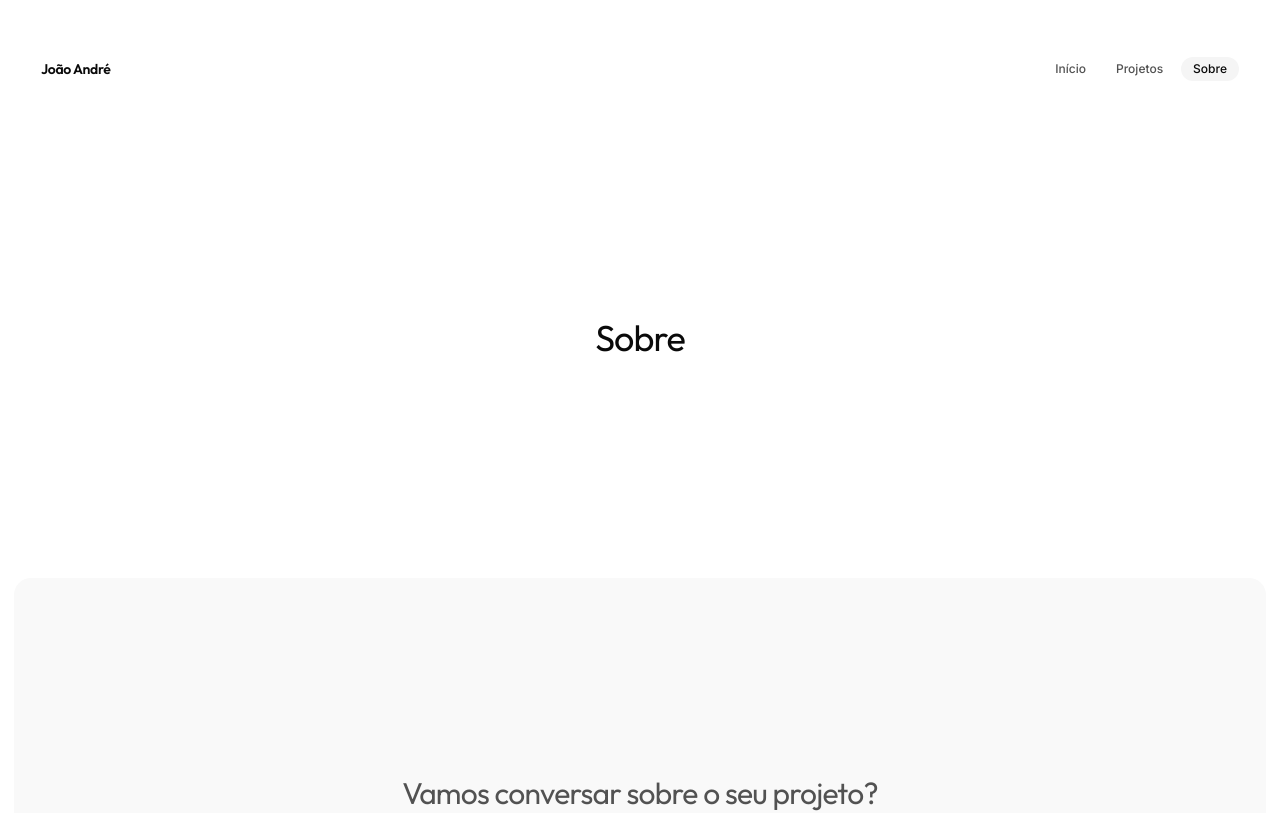
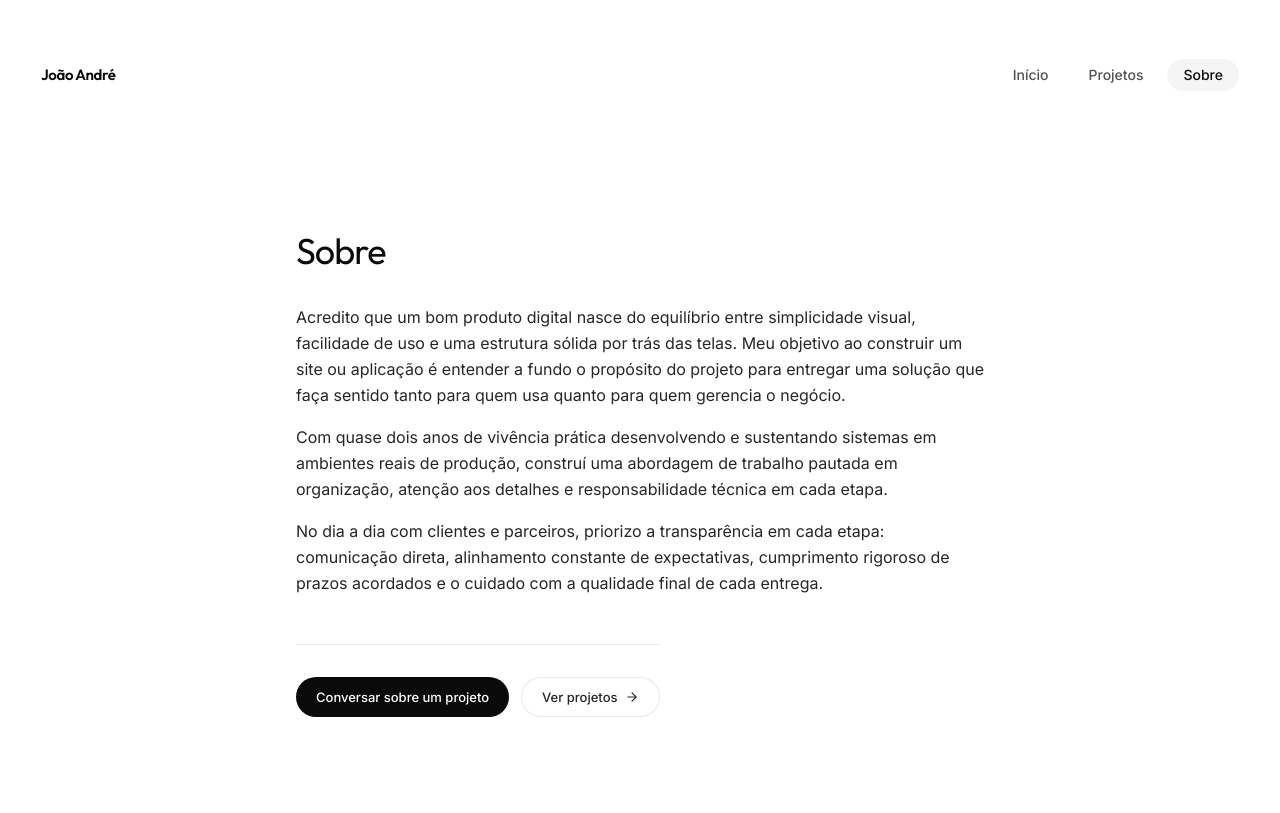
Before and after one commit to Jhnvida/portfolio, a Next.js app: page /about in a window 1280 px wide. Shown: the top 813 px of the page. Built offline with nearby package versions, Linux system fonts and the light colour scheme.

Commit message:
feat: expandir pagina sobre e aprimorar navegacao do cabecalho

```diff
--- a/src/app/about/page.tsx
+++ b/src/app/about/page.tsx
@@ -1,5 +1,7 @@
 import { AnimatedHeading } from "@/components/ui/animated-heading";
+import { ArrowRight } from "lucide-react";
 import type { Metadata } from "next";
+import Link from "next/link";
 
 export const metadata: Metadata = {
     title: "Sobre",
@@ -8,10 +10,48 @@ export const metadata: Metadata = {
 
 export default function AboutPage() {
     return (
-        <div className="mx-auto flex min-h-[60vh] max-w-3xl flex-col items-start justify-center px-6 md:px-10 py-20 sm:py-24 md:py-28 text-left">
+        <main className="mx-auto flex min-h-[60vh] max-w-3xl flex-col items-start justify-center px-6 md:px-10 py-20 sm:py-24 md:py-28 text-left">
             <AnimatedHeading className="font-heading text-2xl sm:text-3xl md:text-4xl font-normal tracking-tight text-neutral-950 leading-[1.2] sm:leading-[1.18]">
                 Sobre
             </AnimatedHeading>
-        </div>
+
+            <div className="mt-8 space-y-4 font-sans text-sm sm:text-base leading-relaxed text-neutral-800">
+                <p>
+                    Acredito que um bom produto digital nasce do equilíbrio entre simplicidade visual, facilidade de uso
+                    e uma estrutura sólida por trás das telas. Meu objetivo ao construir um site ou aplicação é entender
+                    a fundo o propósito do projeto para entregar uma solução que faça sentido tanto para quem usa quanto
+                    para quem gerencia o negócio.
+                </p>
+                <p>
+                    Com quase dois anos de vivência prática desenvolvendo e sustentando sistemas em ambientes reais de
+                    produção, construí uma abordagem de trabalho pautada em organização, atenção aos detalhes e
+                    responsabilidade técnica em cada etapa.
+                </p>
+                <p>
+                    No dia a dia com clientes e parceiros, priorizo a transparência em cada etapa: comunicação direta,
+                    alinhamento constante de expectativas, cumprimento rigoroso de prazos acordados e o cuidado com a
+                    qualidade final de cada entrega.
+                </p>
+            </div>
+
+            <div className="mt-10 sm:mt-12 pt-8 border-t border-neutral-200/80 flex flex-wrap items-center gap-3 text-xs sm:text-[13px] font-sans font-medium">
+                <a
+                    href="/#contato"
+                    className="rounded-full bg-neutral-950 px-5 py-2.5 text-xs sm:text-[13px] font-sans font-medium text-white transition-[background-color,transform] duration-200 ease-out hover:bg-neutral-800 active:scale-[0.98] inline-flex items-center justify-center min-h-10 focus:outline-none focus-visible:ring-2 focus-visible:ring-neutral-950 focus-visible:ring-offset-2"
+                >
+                    Conversar sobre um projeto
+                </a>
+                <Link
+                    href="/#projetos"
+                    className="group rounded-full border border-neutral-200/80 bg-white px-5 py-2.5 text-xs sm:text-[13px] font-sans font-medium text-neutral-800 transition-[background-color,border-color,color,transform] duration-200 ease-out hover:border-neutral-300 hover:bg-neutral-50 hover:text-neutral-950 active:scale-[0.98] inline-flex items-center justify-center gap-2 min-h-10 focus:outline-none focus-visible:ring-2 focus-visible:ring-neutral-950 focus-visible:ring-offset-2"
+                >
+                    <span>Ver projetos</span>
+                    <ArrowRight
+                        aria-hidden="true"
+                        className="h-3.5 w-3.5 shrink-0 transition-transform duration-200 ease-out group-hover:translate-x-0.5"
+                    />
+                </Link>
+            </div>
+        </main>
     );
 }
--- a/src/app/projects/[slug]/page.tsx
+++ b/src/app/projects/[slug]/page.tsx
@@ -55,7 +55,7 @@ async function ProjectContent({ params }: ProjectPageProps) {
 
 export default function ProjectDetailPage({ params }: ProjectPageProps) {
     return (
-        <div className="mx-auto flex min-h-[60vh] max-w-3xl flex-col items-start justify-center px-6 md:px-10 py-20 sm:py-24 md:py-28 text-left">
+        <main className="mx-auto flex min-h-[60vh] max-w-3xl flex-col items-start justify-center px-6 md:px-10 py-20 sm:py-24 md:py-28 text-left">
             <Link
                 href="/#projetos"
                 className="group mb-8 inline-flex items-center gap-2 font-sans text-xs font-medium text-neutral-600 py-2 sm:py-1 -ml-1 px-1 transition-colors duration-200 ease-out hover:text-neutral-950 focus:outline-none focus-visible:ring-2 focus-visible:ring-neutral-950 focus-visible:ring-offset-1 focus-visible:rounded-sm"
@@ -77,6 +77,6 @@ export default function ProjectDetailPage({ params }: ProjectPageProps) {
             >
                 <ProjectContent params={params} />
             </Suspense>
-        </div>
+        </main>
     );
 }
--- a/src/components/home/hero.tsx
+++ b/src/components/home/hero.tsx
@@ -2,6 +2,7 @@
 
 import gsap from "gsap";
 import { ScrollTrigger } from "gsap/ScrollTrigger";
+import { ArrowRight } from "lucide-react";
 import Link from "next/link";
 import { useEffect, useRef } from "react";
 
@@ -63,7 +64,7 @@ export function Hero() {
     return (
         <section
             ref={heroRef}
-            className="sticky top-0 z-0 -mt-20 sm:-mt-24 pt-28 sm:pt-32 pb-16 flex min-h-[85svh] md:min-h-[88svh] w-full flex-col items-center justify-center bg-surface-subtle px-6 text-center"
+            className="sticky top-0 z-0 -mt-[110px] sm:-mt-[118px] pt-28 sm:pt-32 pb-16 flex min-h-[85svh] md:min-h-[88svh] w-full flex-col items-center justify-center bg-surface-subtle px-6 text-center"
         >
             <div ref={contentRef} className="mx-auto max-w-2xl transform-gpu will-change-transform">
                 <h1
@@ -89,10 +90,14 @@ export function Hero() {
 
                     <Link
                         href="/about"
-                        className="rounded-full border border-neutral-200/80 bg-white px-5 py-2.5 text-neutral-800 transition-[background-color,border-color,color,transform] duration-200 ease-out hover:border-neutral-300 hover:bg-neutral-50 hover:text-neutral-950 active:scale-[0.98] inline-flex items-center justify-center min-h-10 focus:outline-none focus-visible:ring-2 focus-visible:ring-neutral-950 focus-visible:ring-offset-2"
+                        className="group rounded-full border border-neutral-200/80 bg-white px-5 py-2.5 text-neutral-800 transition-[background-color,border-color,color,transform] duration-200 ease-out hover:border-neutral-300 hover:bg-neutral-50 hover:text-neutral-950 active:scale-[0.98] inline-flex items-center justify-center gap-2 min-h-10 focus:outline-none focus-visible:ring-2 focus-visible:ring-neutral-950 focus-visible:ring-offset-2"
                         aria-label="Conhecer mais sobre minha postura profissional e trajetória"
                     >
-                        Conhecer o trabalho
+                        <span>Conhecer o trabalho</span>
+                        <ArrowRight
+                            aria-hidden="true"
+                            className="h-3.5 w-3.5 shrink-0 transition-transform duration-200 ease-out group-hover:translate-x-0.5"
+                        />
                     </Link>
                 </div>
             </div>
--- a/src/components/home/personal-intro.tsx
+++ b/src/components/home/personal-intro.tsx
@@ -5,7 +5,7 @@ export function PersonalIntro() {
     return (
         <section
             aria-label="Apresentação pessoal e especialidades"
-            className="mx-auto max-w-355 px-6 md:px-10 py-24 md:py-36 border-t border-neutral-200/80"
+            className="mx-auto max-w-[1420px] px-6 md:px-10 py-24 md:py-36 border-t border-neutral-200/80"
         >
             <div className="grid grid-cols-1 md:grid-cols-12 gap-y-12 md:gap-x-16 lg:gap-x-20">
                 <div className="md:col-span-7 lg:col-span-7">
@@ -19,10 +19,10 @@ export function PersonalIntro() {
                             para automatizar tarefas do dia a dia.
                         </p>
                         <p>
-                            Estudo Ciência da Computação na UniFAJ e acumulo quase dois anos de experiência prática na
-                            Assist Soluções em TI, desenvolvendo e mantendo sistemas em produção. No dia a dia, trabalho
-                            com tecnologias como TypeScript, React, Node.js e PHP, valorizando sempre a clareza na
-                            comunicação, o cumprimento de prazos e o bom acabamento técnico.
+                            Trago quase dois anos de experiência prática no desenvolvimento e sustentação de sistemas
+                            reais em produção. No meu processo de trabalho, valorizo a clareza na comunicação, o
+                            cumprimento rigoroso de prazos e o bom acabamento técnico, garantindo soluções estáveis e
+                            pensadas para gerar resultados concretos.
                         </p>
                     </div>
 
@@ -64,7 +64,7 @@ export function PersonalIntro() {
 
                     <div className="mt-10 md:mt-12">
                         <p className="font-sans text-xs font-medium text-neutral-600 mb-3 sm:mb-4">Disponibilidade</p>
-                        <p className="font-sans text-sm text-neutral-700 leading-relaxed">
+                        <p className="font-sans text-sm text-neutral-800 leading-relaxed">
                             Aberto a novas oportunidades de trabalho, projetos sob medida e colaborações técnicas.
                             Disponível para atuação remota ou presencial na região de Jaguariúna e Campinas, SP.
                         </p>
--- a/src/components/home/project-gallery.tsx
+++ b/src/components/home/project-gallery.tsx
@@ -37,6 +37,11 @@ function ProjectCard({ project, isPreview = false }: { project: ProjectItem; isP
                     className="absolute inset-0 rounded-xl md:rounded-2xl bg-linear-to-br from-neutral-100/80 via-neutral-50/70 to-neutral-100/90"
                 />
             )}
+
+            <div
+                aria-hidden="true"
+                className="pointer-events-none absolute inset-x-0 top-0 h-28 sm:h-32 bg-linear-to-b from-white/85 via-white/35 to-transparent z-5"
+            />
 
             <div className="absolute top-0 inset-x-0 z-10 p-5 sm:p-7 md:p-8 flex flex-col sm:flex-row sm:items-baseline sm:justify-between gap-1 sm:gap-4">
                 <span className="font-heading text-base sm:text-lg font-medium tracking-tight text-neutral-950 transition-colors duration-200 group-hover:text-neutral-700">
@@ -121,7 +126,7 @@ export function ProjectGallery() {
         <section
             id="projetos"
             aria-label="Projetos selecionados"
-            className="mx-auto max-w-355 px-6 md:px-10 pb-24 md:pb-32 scroll-mt-24"
+            className="mx-auto max-w-[1420px] px-6 md:px-10 pb-24 md:pb-32 scroll-mt-24"
         >
             <div className="flex flex-col gap-12 sm:gap-16 md:gap-20">
                 {visibleProjects.map((project, index) => {
--- a/src/components/layout/footer.tsx
+++ b/src/components/layout/footer.tsx
@@ -74,19 +74,7 @@ export function Footer() {
             animateTextChange(confirmedText);
         }
 
-        window.dispatchEvent(
-            new CustomEvent("cursor-state-change", {
-                detail: { mode: "copy", text: "Copiado!" },
-            }),
-        );
-
         resetTimeoutRef.current = setTimeout(() => {
-            window.dispatchEvent(
-                new CustomEvent("cursor-state-change", {
-                    detail: { text: "Clique para copiar" },
-                }),
-            );
-
             animateTextChange(initialText, () => setIsCopied(false));
         }, 3200);
     };
@@ -209,7 +197,7 @@ export function Footer() {
                             onBlur={() => setIsHovered(false)}
                             onTouchStart={() => setIsHovered(true)}
                             data-cursor="copy"
-                            data-cursor-text={isCopied ? "Copiado!" : "Copiar e-mail"}
+                            data-cursor-text="Copiar e-mail"
                             className={`group font-heading text-2xl sm:text-3xl md:text-4xl font-medium tracking-tight transition-colors duration-200 ease-out focus:outline-none focus-visible:ring-2 focus-visible:ring-neutral-950 focus-visible:ring-offset-2 rounded-lg px-2.5 py-1 wrap-break-word sm:break-normal inline-flex items-center justify-center w-fit cursor-pointer ${
                                 isHighlightActive ? "text-neutral-950" : "text-neutral-700 hover:text-neutral-950"
                             }`}
--- a/src/components/layout/header.tsx
+++ b/src/components/layout/header.tsx
@@ -11,11 +11,14 @@ const NAV_ITEMS = [
     { href: "/about", label: "Sobre" },
 ] as const;
 
+type HomeSection = "inicio" | "projetos" | "outro";
+
 export function Header() {
     const headerRef = useRef<HTMLElement>(null);
     const pathname = usePathname();
     const [isFloating, setIsFloating] = useState(false);
     const isFloatingRef = useRef(false);
+    const [activeHomeSection, setActiveHomeSection] = useState<HomeSection>("inicio");
 
     useEffect(() => {
         const prefersReducedMotion = window.matchMedia("(prefers-reduced-motion: reduce)").matches;
@@ -41,6 +44,10 @@ export function Header() {
             } else if (isFloatingRef.current && currentScroll < LEAVE_THRESHOLD) {
                 isFloatingRef.current = false;
                 setIsFloating(false);
+            }
+
+            if (pathname === "/" && currentScroll < 100) {
+                setActiveHomeSection("inicio");
             }
         };
 
@@ -69,42 +76,122 @@ export function Header() {
         };
     }, [pathname]);
 
+    useEffect(() => {
+        if (pathname !== "/") return;
+
+        let observer: IntersectionObserver | null = null;
+        let retryTimeout: NodeJS.Timeout | null = null;
+
+        const setupObserver = () => {
+            const target = document.getElementById("projetos");
+            if (!target) {
+                retryTimeout = setTimeout(setupObserver, 80);
+                return;
+            }
+
+            observer = new IntersectionObserver(
+                (entries) => {
+                    const [entry] = entries;
+                    if (entry.isIntersecting) {
+                        setActiveHomeSection("projetos");
+                    } else if (entry.boundingClientRect.top > 0) {
+                        setActiveHomeSection("inicio");
+                    } else {
+                        setActiveHomeSection("outro");
+                    }
+                },
+                {
+                    rootMargin: "-100px 0px -35% 0px",
+                    threshold: 0,
+                },
+            );
+
+            observer.observe(target);
+        };
+
+        setupObserver();
+
+        return () => {
+            if (retryTimeout) clearTimeout(retryTimeout);
+            if (observer) observer.disconnect();
+        };
+    }, [pathname]);
+
+    const isItemActive = (href: string) => {
+        if (pathname === "/about") {
+            return href === "/about";
+        }
+
+        if (pathname.startsWith("/projects")) {
+            return href === "/#projetos";
+        }
+
+        if (pathname === "/") {
+            if (href === "/") {
+                return activeHomeSection === "inicio";
+            }
+            if (href === "/#projetos") {
+                return activeHomeSection === "projetos";
+            }
+            return false;
+        }
+
+        return pathname === href;
+    };
+
+    const handleLogoOrInicioClick = (href: string) => {
+        if (pathname === "/" && href === "/") {
+            const globalLenis = (
+                window as unknown as {
+                    __lenis?: { scrollTo: (target: number, opts?: { duration?: number }) => void };
+                }
+            ).__lenis;
+
+            if (globalLenis && typeof globalLenis.scrollTo === "function") {
+                globalLenis.scrollTo(0, { duration: 1.15 });
+            } else {
+                window.scrollTo({ top: 0, behavior: "smooth" });
+            }
+        }
+    };
+
     return (
         <header
             ref={headerRef}
             className={`sticky top-0 z-40 w-full pointer-events-none transition-[padding] duration-350 ease-[cubic-bezier(0.16,1,0.3,1)] motion-reduce:transition-none ${
-                isFloating ? "py-3 sm:py-4" : "pt-10 sm:pt-14 pb-4"
+                isFloating ? "py-3 sm:py-3.5" : "pt-8 sm:pt-12 pb-4"
             }`}
         >
             <div
                 className={`mx-auto flex items-center justify-between pointer-events-auto transition-[max-width,width,padding,background-color,border-color,box-shadow,border-radius] duration-350 ease-[cubic-bezier(0.16,1,0.3,1)] motion-reduce:transition-none ${
                     isFloating
-                        ? "w-[calc(100%-1.5rem)] sm:w-[calc(100%-2rem)] max-w-xl sm:max-w-2xl px-3.5 sm:px-6 py-1.5 sm:py-2 rounded-full bg-white/85 backdrop-blur-md border border-neutral-200/80 shadow-[0_8px_30px_rgb(0,0,0,0.06),0_1px_3px_rgb(0,0,0,0.04)]"
-                        : "w-full max-w-355 px-6 md:px-10 py-0 rounded-2xl bg-transparent border border-transparent shadow-none"
+                        ? "w-[calc(100%-1.5rem)] sm:w-[calc(100%-2rem)] max-w-xl sm:max-w-[620px] px-4 sm:px-6 py-2 sm:py-2.5 rounded-full bg-white/85 backdrop-blur-md border border-neutral-200/80 shadow-[0_8px_30px_rgb(0,0,0,0.06),0_1px_3px_rgb(0,0,0,0.04)]"
+                        : "w-full max-w-[1420px] px-6 md:px-10 py-2 sm:py-2.5 rounded-2xl bg-transparent border border-transparent shadow-none"
                 }`}
             >
                 <Link
                     href="/"
                     prefetch={true}
-                    className="font-heading text-xs sm:text-sm font-semibold tracking-tight text-neutral-950 transition-opacity duration-200 ease-out hover:opacity-70 focus:outline-none focus-visible:ring-2 focus-visible:ring-neutral-950 focus-visible:ring-offset-2 focus-visible:rounded-sm shrink-0"
+                    onClick={() => handleLogoOrInicioClick("/")}
+                    className="font-heading text-sm sm:text-[15px] font-semibold tracking-tight text-neutral-950 transition-opacity duration-200 ease-out hover:opacity-70 focus:outline-none focus-visible:ring-2 focus-visible:ring-neutral-950 focus-visible:ring-offset-2 focus-visible:rounded-sm shrink-0 min-h-[44px] sm:min-h-0 inline-flex items-center"
                     aria-label="Página inicial de João André"
                 >
                     João André
                 </Link>
 
                 <nav
-                    className="flex items-center gap-1 sm:gap-1.5 text-xs font-sans font-medium"
+                    className="flex items-center gap-1.5 sm:gap-2 text-[13px] sm:text-sm font-sans font-medium"
                     aria-label="Navegação principal"
                 >
                     {NAV_ITEMS.map((item) => {
-                        const isActive =
-                            item.href === "/#projetos" ? pathname.startsWith("/projects") : pathname === item.href;
+                        const isActive = isItemActive(item.href);
                         return (
                             <Link
                                 key={item.href}
                                 href={item.href}
                                 prefetch={true}
-                                className={`rounded-full px-2.5 sm:px-3 py-1.5 sm:py-1 inline-flex items-center justify-center transition-colors duration-200 ease-out focus:outline-none focus-visible:ring-2 focus-visible:ring-neutral-950 focus-visible:ring-offset-1 ${
+                                onClick={() => handleLogoOrInicioClick(item.href)}
+                                className={`relative rounded-full px-3.5 sm:px-4 py-2 sm:py-1.5 min-h-[38px] sm:min-h-0 inline-flex items-center justify-center transition-colors duration-200 ease-out focus:outline-none focus-visible:ring-2 focus-visible:ring-neutral-950 focus-visible:ring-offset-1 after:absolute after:-inset-1 after:content-[''] sm:after:hidden ${
                                     isActive
                                         ? "bg-neutral-100 text-neutral-950 font-medium"
                                         : "text-neutral-600 hover:text-neutral-950 hover:bg-neutral-100/60"
```
